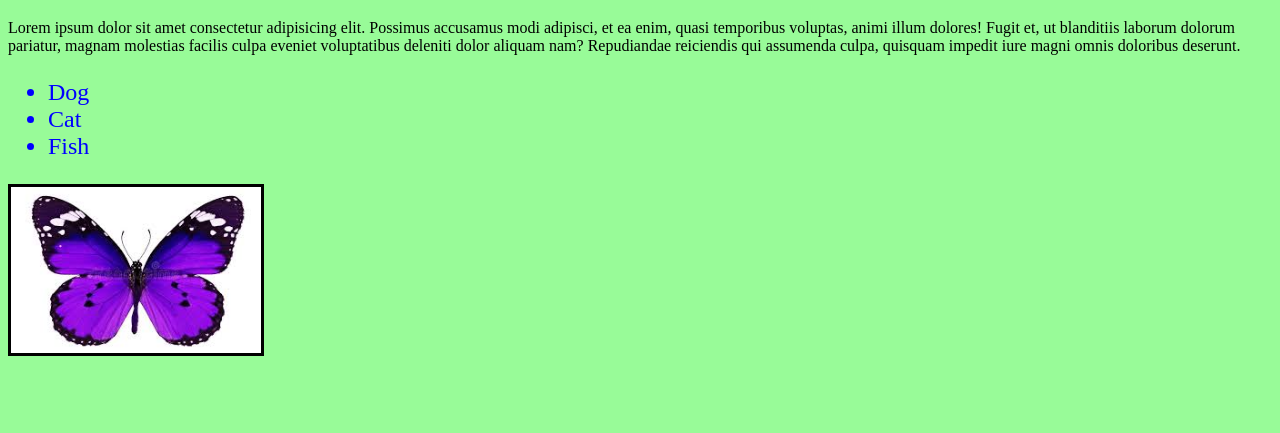
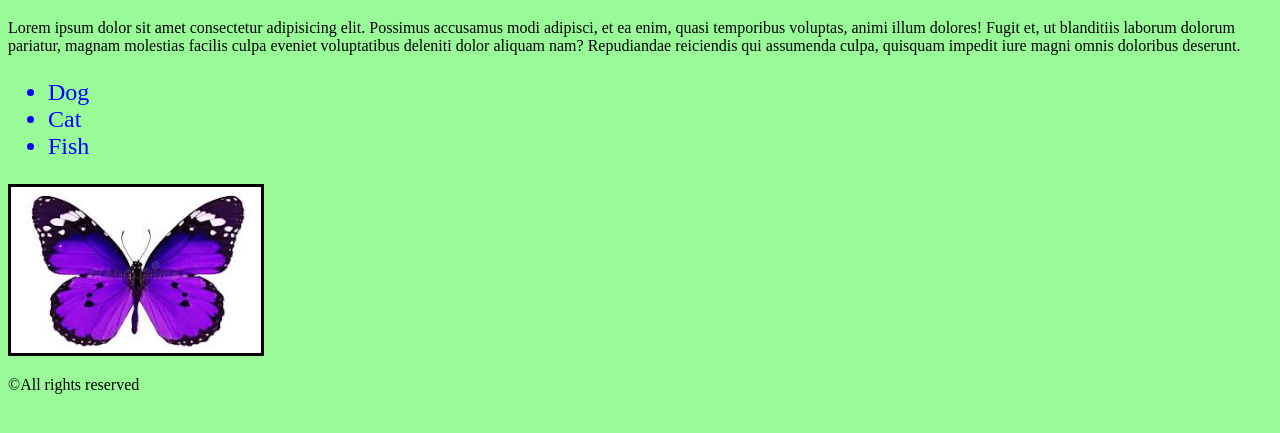
Before and after one commit to ShiraAharoni/Shelter, a plain HTML site: page index.html in a window 1280 px wide. Shown: the part 97-530 px from the top of the page. Drawn offline with Linux system fonts and the light colour scheme.

Commit message:
Adding Rights Reserved

```diff
--- a/index.html
+++ b/index.html
@@ -22,5 +22,6 @@
         <li>Fish</li>
     </ul>
     <img clas="home-image" src="assets/images/butterfly.jfif" alt="">
+    <p>©All rights reserved</p>
 </body>
 </html>
```
Also changed, not shown: about.html (+1 -1 lines), style.css (line endings or trailing spaces).
